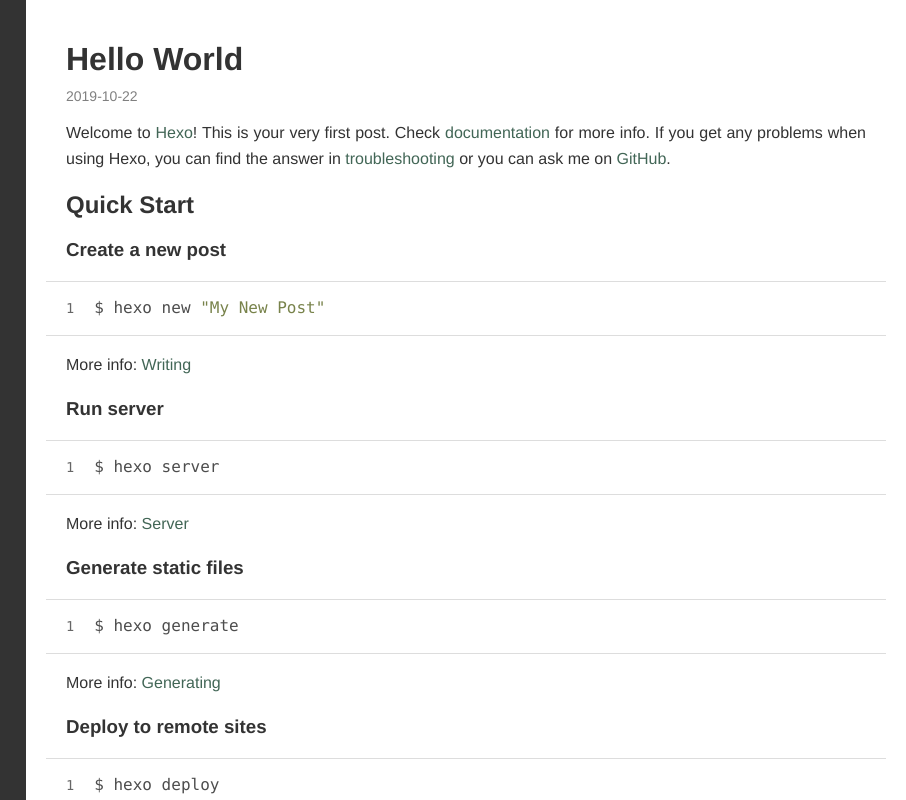
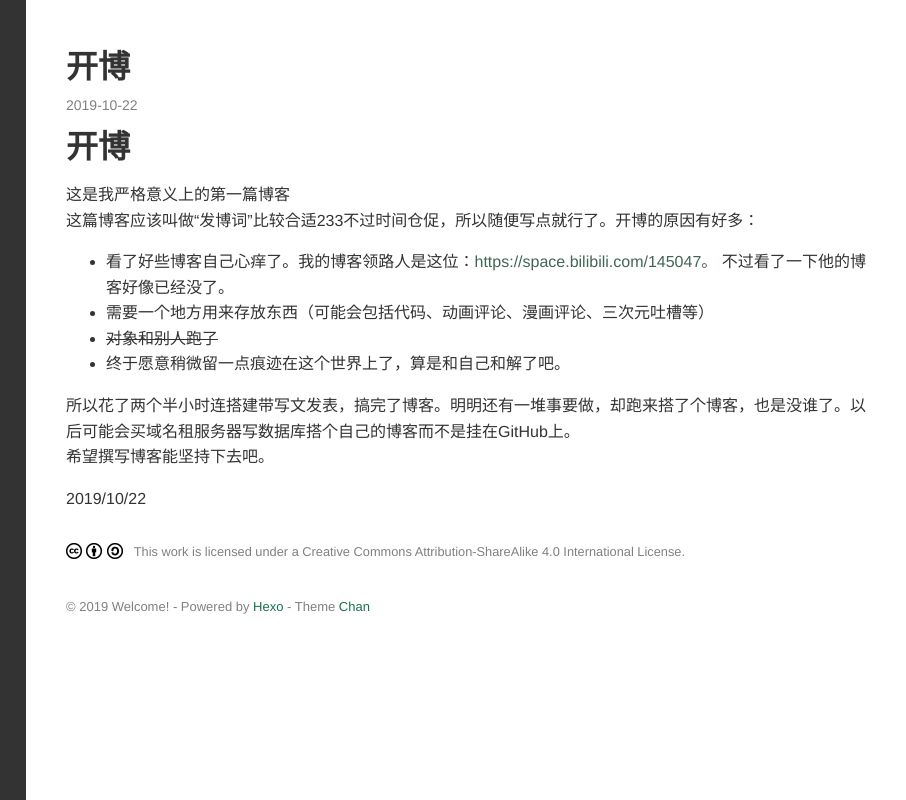
Before and after one commit to oval-plus/ellipse.github.io, a plain HTML site: page 2019/10/22/开博/index.html in a window 1280 px wide. Shown: the full height of the page, 374-1280 px from the left. Drawn offline with nearby package versions, Linux system fonts and the light colour scheme.

Commit message:
Site updated: 2019-10-22 22:41:11

```diff
--- a/2019/10/22/hello-world/index.html
+++ b/2019/10/22/开博/index.html
@@ -8,18 +8,18 @@
 
 <title>
 
-    Hello World
+    开博
 
 </title>
 
-<meta name="description" content="Welcome to Hexo! This is your very first post. Check documentation for more info. If you get any problems when using Hexo, you can find the answer in troubleshooting or you can ask me on GitHub. Quick">
+<meta name="description" content="开博这是我严格意义上的第一篇博客这篇博客应该叫做“发博词”比较合适233不过时间仓促，所以随便写点就行了。开博的原因有好多：  看了好些博客自己心痒了。我的博客领路人是这位：https:&#x2F;&#x2F;space.bilibili.com&#x2F;145047。 不过看了一下他的博客好像已经没了。 需要一个地方用来存放东西（可能会包括代码、动画评论、漫画评论、三次元吐槽等） 对象和别人跑了 终于愿意稍微留一点痕迹在这">
 <meta property="og:type" content="article">
-<meta property="og:title" content="Hello World">
-<meta property="og:url" content="http:&#x2F;&#x2F;yoursite.com&#x2F;2019&#x2F;10&#x2F;22&#x2F;hello-world&#x2F;index.html">
+<meta property="og:title" content="开博">
+<meta property="og:url" content="http:&#x2F;&#x2F;yoursite.com&#x2F;2019&#x2F;10&#x2F;22&#x2F;%E5%BC%80%E5%8D%9A&#x2F;index.html">
 <meta property="og:site_name" content="Welcome!">
-<meta property="og:description" content="Welcome to Hexo! This is your very first post. Check documentation for more info. If you get any problems when using Hexo, you can find the answer in troubleshooting or you can ask me on GitHub. Quick">
+<meta property="og:description" content="开博这是我严格意义上的第一篇博客这篇博客应该叫做“发博词”比较合适233不过时间仓促，所以随便写点就行了。开博的原因有好多：  看了好些博客自己心痒了。我的博客领路人是这位：https:&#x2F;&#x2F;space.bilibili.com&#x2F;145047。 不过看了一下他的博客好像已经没了。 需要一个地方用来存放东西（可能会包括代码、动画评论、漫画评论、三次元吐槽等） 对象和别人跑了 终于愿意稍微留一点痕迹在这">
 <meta property="og:locale" content="en, cn">
-<meta property="og:updated_time" content="2019-10-22T12:38:49.816Z">
+<meta property="og:updated_time" content="2019-10-22T14:40:15.255Z">
 <meta name="twitter:card" content="summary">
 
 
@@ -148,10 +148,10 @@
 
         <div style="max-width: 1000px">
 
-          <article id="post-hello-world" class="article article-type-post">
+          <article id="post-开博" class="article article-type-post">
 
     <h1 class="article-header">
-      Hello World
+      开博
     </h1>
 
 
@@ -167,19 +167,15 @@
 
   </div>
   <div class="article-entry">
-    <p>Welcome to <a href="https://hexo.io/" target="_blank" rel="noopener">Hexo</a>! This is your very first post. Check <a href="https://hexo.io/docs/" target="_blank" rel="noopener">documentation</a> for more info. If you get any problems when using Hexo, you can find the answer in <a href="https://hexo.io/docs/troubleshooting.html" target="_blank" rel="noopener">troubleshooting</a> or you can ask me on <a href="https://github.com/hexojs/hexo/issues" target="_blank" rel="noopener">GitHub</a>.</p>
-<h2 id="Quick-Start"><a href="#Quick-Start" class="headerlink" title="Quick Start"></a>Quick Start</h2><h3 id="Create-a-new-post"><a href="#Create-a-new-post" class="headerlink" title="Create a new post"></a>Create a new post</h3><figure class="highlight bash"><table><tr><td class="gutter"><pre><span class="line">1</span><br></pre></td><td class="code"><pre><span class="line">$ hexo new <span class="string">"My New Post"</span></span><br></pre></td></tr></table></figure>
-
-<p>More info: <a href="https://hexo.io/docs/writing.html" target="_blank" rel="noopener">Writing</a></p>
-<h3 id="Run-server"><a href="#Run-server" class="headerlink" title="Run server"></a>Run server</h3><figure class="highlight bash"><table><tr><td class="gutter"><pre><span class="line">1</span><br></pre></td><td class="code"><pre><span class="line">$ hexo server</span><br></pre></td></tr></table></figure>
-
-<p>More info: <a href="https://hexo.io/docs/server.html" target="_blank" rel="noopener">Server</a></p>
-<h3 id="Generate-static-files"><a href="#Generate-static-files" class="headerlink" title="Generate static files"></a>Generate static files</h3><figure class="highlight bash"><table><tr><td class="gutter"><pre><span class="line">1</span><br></pre></td><td class="code"><pre><span class="line">$ hexo generate</span><br></pre></td></tr></table></figure>
-
-<p>More info: <a href="https://hexo.io/docs/generating.html" target="_blank" rel="noopener">Generating</a></p>
-<h3 id="Deploy-to-remote-sites"><a href="#Deploy-to-remote-sites" class="headerlink" title="Deploy to remote sites"></a>Deploy to remote sites</h3><figure class="highlight bash"><table><tr><td class="gutter"><pre><span class="line">1</span><br></pre></td><td class="code"><pre><span class="line">$ hexo deploy</span><br></pre></td></tr></table></figure>
-
-<p>More info: <a href="https://hexo.io/docs/deployment.html" target="_blank" rel="noopener">Deployment</a></p>
+    <h1 id="开博"><a href="#开博" class="headerlink" title="开博"></a>开博</h1><p>这是我严格意义上的第一篇博客<br>这篇博客应该叫做“发博词”比较合适233不过时间仓促，所以随便写点就行了。开博的原因有好多：</p>
+<ul>
+<li>看了好些博客自己心痒了。我的博客领路人是这位：<a href="https://space.bilibili.com/145047。" target="_blank" rel="noopener">https://space.bilibili.com/145047。</a> 不过看了一下他的博客好像已经没了。</li>
+<li>需要一个地方用来存放东西（可能会包括代码、动画评论、漫画评论、三次元吐槽等）</li>
+<li><del>对象和别人跑了</del></li>
+<li>终于愿意稍微留一点痕迹在这个世界上了，算是和自己和解了吧。  </li>
+</ul>
+<p>所以花了两个半小时连搭建带写文发表，搞完了博客。明明还有一堆事要做，却跑来搭了个博客，也是没谁了。以后可能会买域名租服务器写数据库搭个自己的博客而不是挂在GitHub上。<br>希望撰写博客能坚持下去吧。</p>
+<p>2019/10/22</p>
 
   </div>
   <footer class="article-footer">
```
Also changed, not shown: archives/2019/10/index.html (+12 -16 lines), archives/2019/index.html (+12 -16 lines), archives/index.html (+12 -16 lines), index.html (+12 -16 lines).
